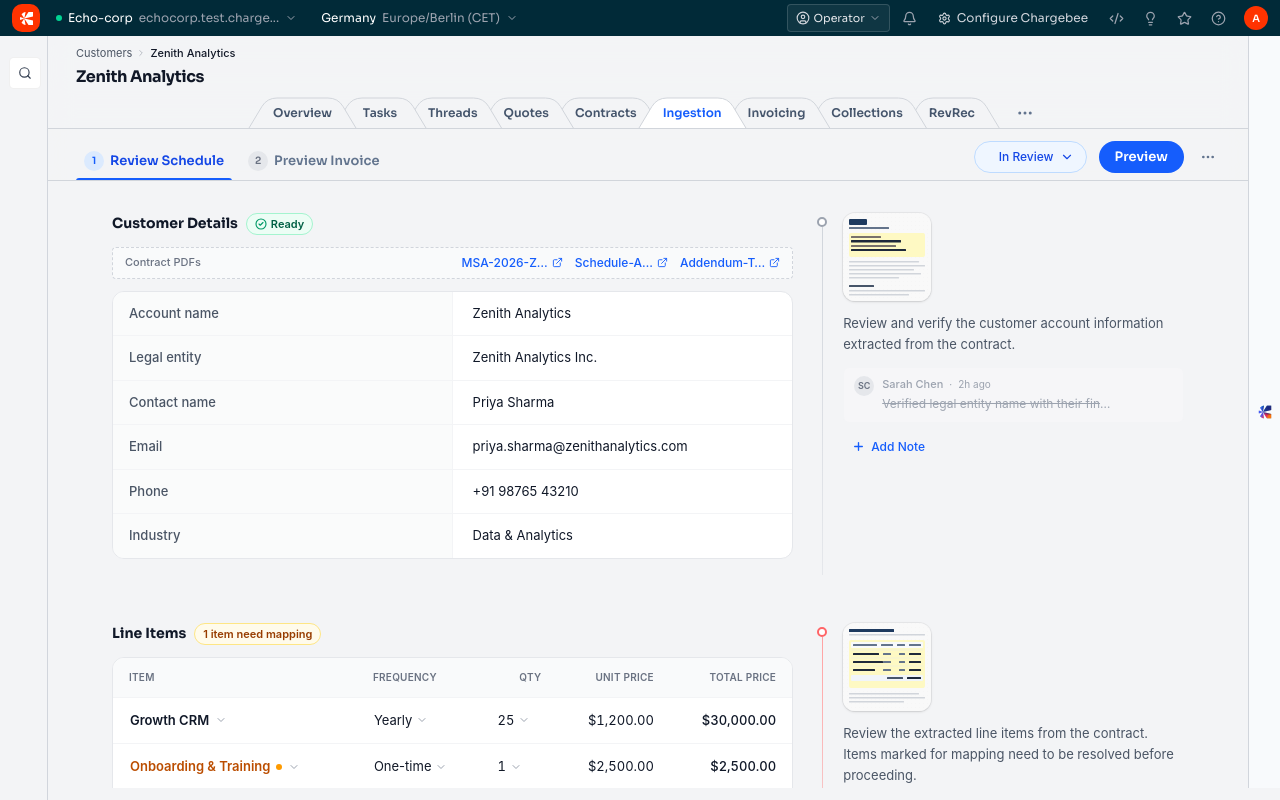
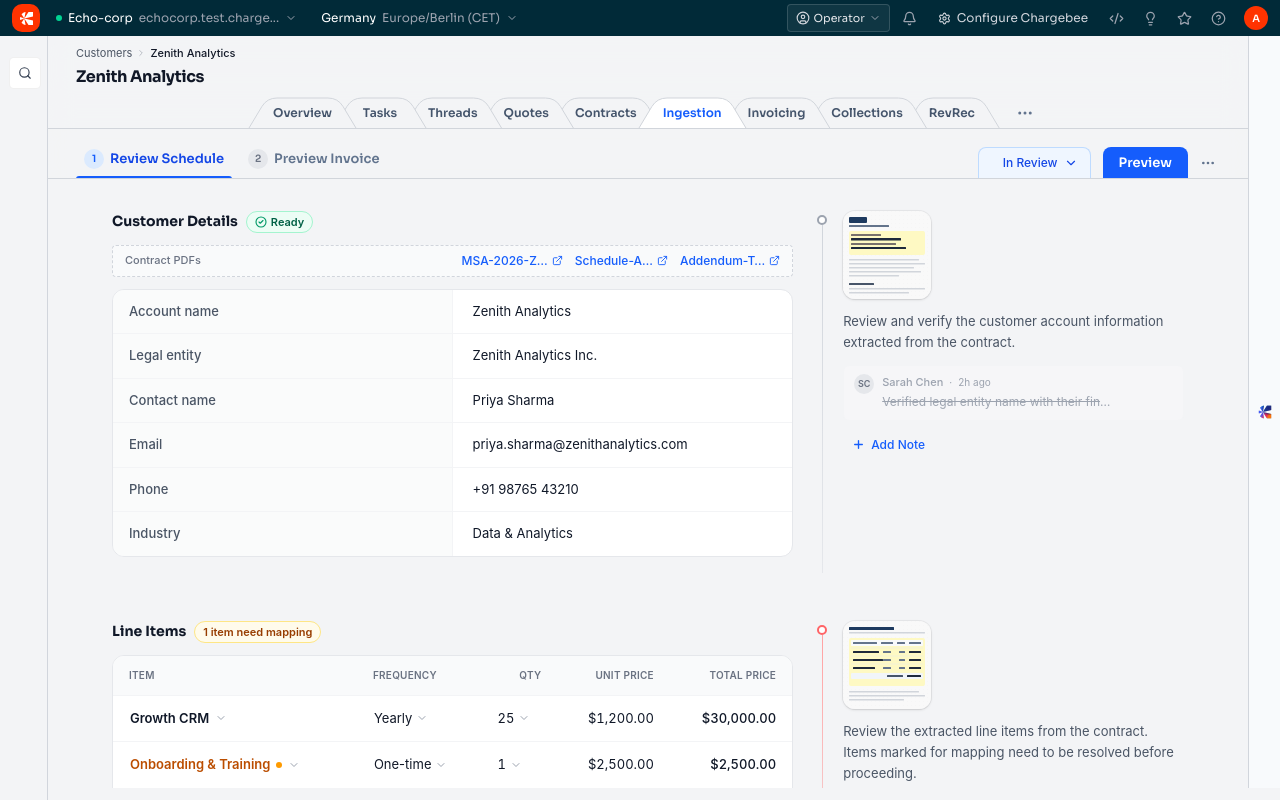
Before and after one commit to cb-vicky/apex-ingestion, a React (Vite) app: page / in a window 1280 px wide. Built offline with nearby package versions, Linux system fonts and the light colour scheme.

Commit message:
Action button stylings

```diff
--- a/src/components/workspace/CustomerContextBar.tsx
+++ b/src/components/workspace/CustomerContextBar.tsx
@@ -434,14 +434,14 @@ function IngestionTabPill({
       </div>
 
       {/* Right: status + action area - no housing */}
-      <div className="flex items-center gap-3 pb-2">
+      <div className="flex items-end gap-3">
         {/* Status selector */}
         <div ref={statusMenuRef} className="relative">
           <button
             type="button"
             onClick={() => setStatusMenuOpen((o) => !o)}
             className={cn(
-              "flex h-8 items-center gap-1.5 rounded-full border px-3 text-[12px] font-medium transition-colors",
+              "flex h-8 items-center gap-1.5 rounded-t-lg rounded-b-none border border-b-0 px-3 text-[12px] font-medium transition-colors",
               activeStatus.borderColor,
               activeStatus.bgColor,
               activeStatus.color,
@@ -475,14 +475,14 @@ function IngestionTabPill({
           )}
         </div>
 
-        {/* CTA buttons - no housing */}
-        <div className="flex items-center gap-2">
+        {/* CTA buttons - sitting on the line */}
+        <div className="flex items-end gap-1">
           <button
             type="button"
             onClick={handlePrimaryAction}
             disabled={isPreviewInvoice && hasUnresolvedItems}
             className={cn(
-              "flex h-8 items-center rounded-full px-4 font-sora text-[13px] font-semibold transition-colors",
+              "flex h-8 items-center rounded-t-lg rounded-b-none px-4 font-sora text-[13px] font-semibold transition-colors",
               isPreviewInvoice && hasUnresolvedItems
                 ? "cursor-not-allowed bg-gray-200 text-gray-400"
                 : "bg-blue-600 text-white hover:bg-blue-700"
@@ -490,7 +490,7 @@ function IngestionTabPill({
           >
             {isPreviewInvoice ? "Send for approval" : "Preview"}
           </button>
-          <div ref={menuRef} className="relative">
+          <div ref={menuRef} className="relative flex h-8 items-center">
             <button
               type="button"
               onClick={() => setMenuOpen((o) => !o)}
@@ -498,7 +498,7 @@ function IngestionTabPill({
               aria-expanded={menuOpen}
               aria-label="More actions"
               className={cn(
-                "flex h-8 w-8 items-center justify-center rounded-full text-slate-500 transition-colors hover:bg-gray-200 hover:text-slate-700",
+                "flex h-8 w-8 items-center justify-center rounded-t-lg rounded-b-none text-slate-500 transition-colors hover:bg-gray-200 hover:text-slate-700",
                 menuOpen && "bg-gray-200 text-slate-700",
               )}
             >
```
